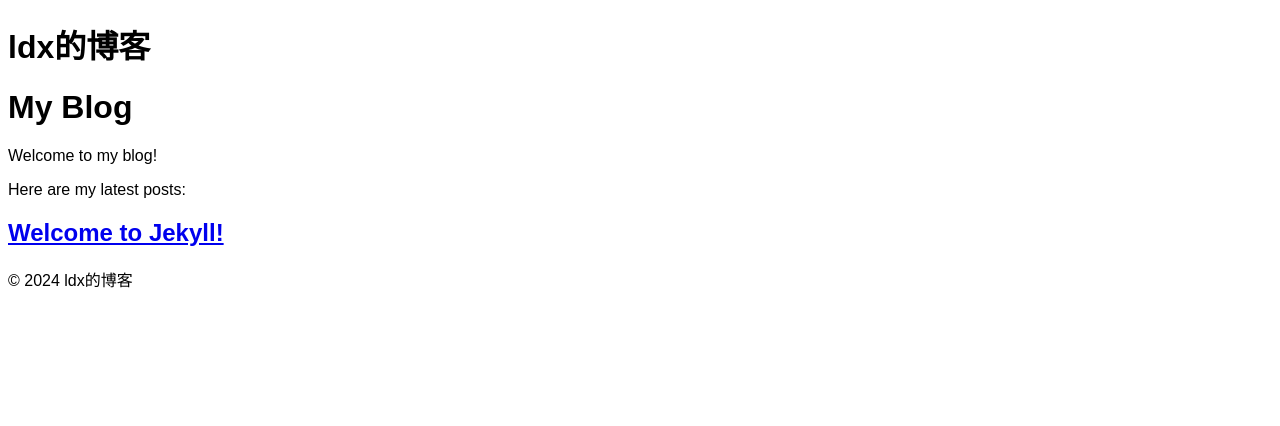
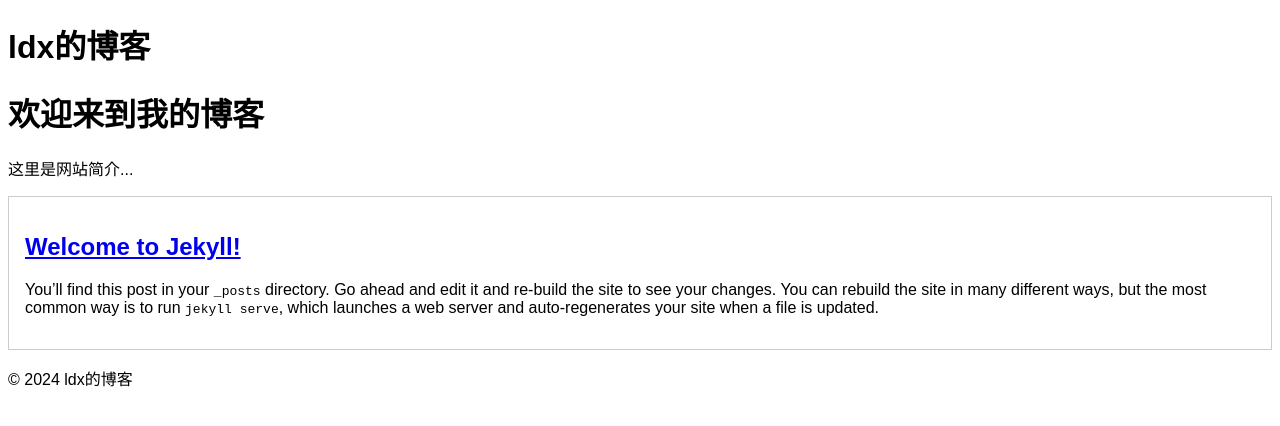
Before and after one commit to lushisi258/lushisi258.github.io, a Jekyll site: the page built from index.md, in a window 1280 px wide. Shown: the top 426 px of the page. Built offline with Jekyll 4.4.1, drawn with Linux system fonts in a browser that asks for light colours.

Commit message:
给post加边框的css

```diff
--- a/_layouts/default.html
+++ b/_layouts/default.html
@@ -2,7 +2,7 @@
 <html>
 <head>
   <title>{{ site.title }}</title>
-  <link rel="stylesheet" href="{{ '/assets/main.css' | relative_url }}">
+  <link rel="stylesheet" href="{{ '/assets/css/main.css' | relative_url }}">
 </head>
 <body>
   {% include header.html %}
--- /dev/null
+++ b/assets/css/main.css
@@ -0,0 +1,8 @@
+body {
+    font-family: Arial, sans-serif;
+  }
+.post {
+  border: 1px solid #ccc;
+  padding: 1em;
+  margin-bottom: 1em;
+}
--- a/assets/main.css
+++ /dev/null
@@ -1,3 +0,0 @@
-body {
-    font-family: Arial, sans-serif;
-  }
--- a/index.md
+++ b/index.md
@@ -2,11 +2,14 @@
 layout: default
 ---
 
-# My Blog
-Welcome to my blog!
-
-Here are my latest posts:
+<div class="intro">
+  <h1>欢迎来到我的博客</h1>
+  <p>这里是网站简介...</p>
+</div>
 
 {% for post in site.posts %}
-  <h2><a href="{{ post.url }}">{{ post.title }}</a></h2>
+  <div class="post">
+    <h2><a href="{{ post.url }}">{{ post.title }}</a></h2>
+    <p>{{ post.excerpt }}</p>
+  </div>
 {% endfor %}
```
